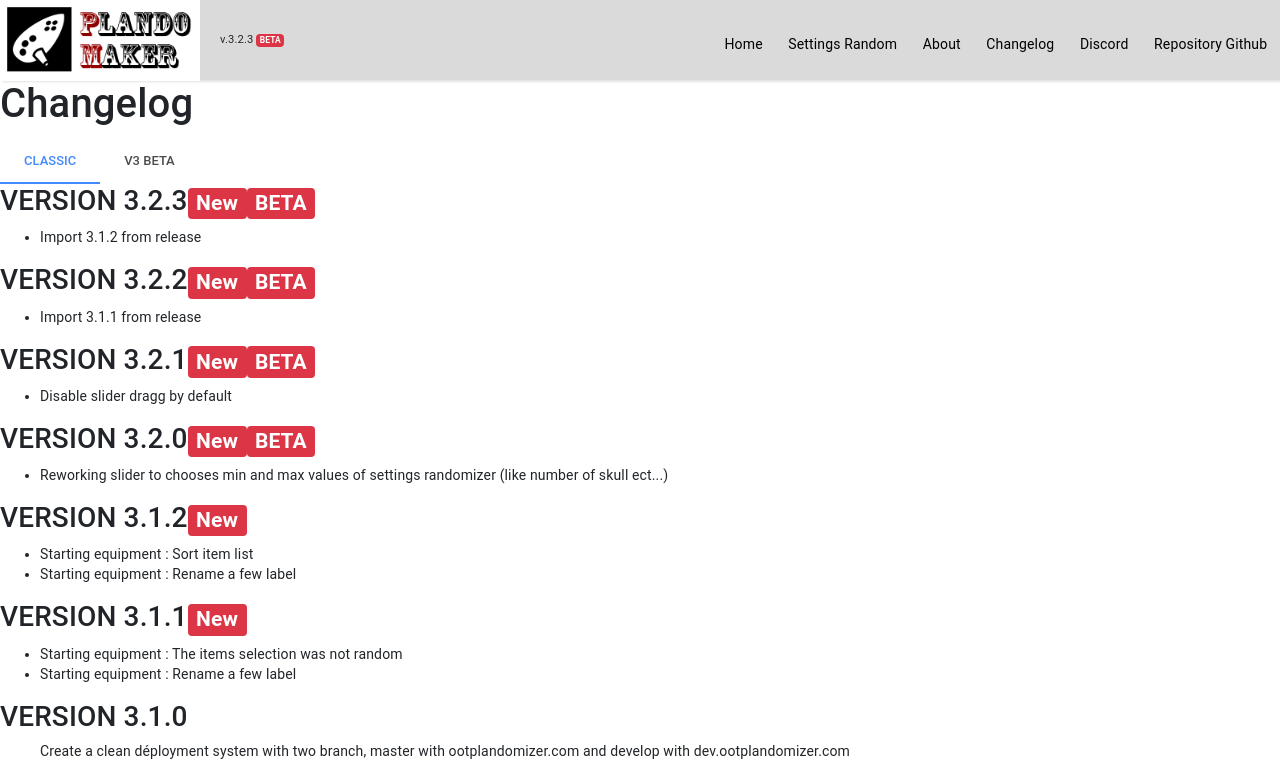
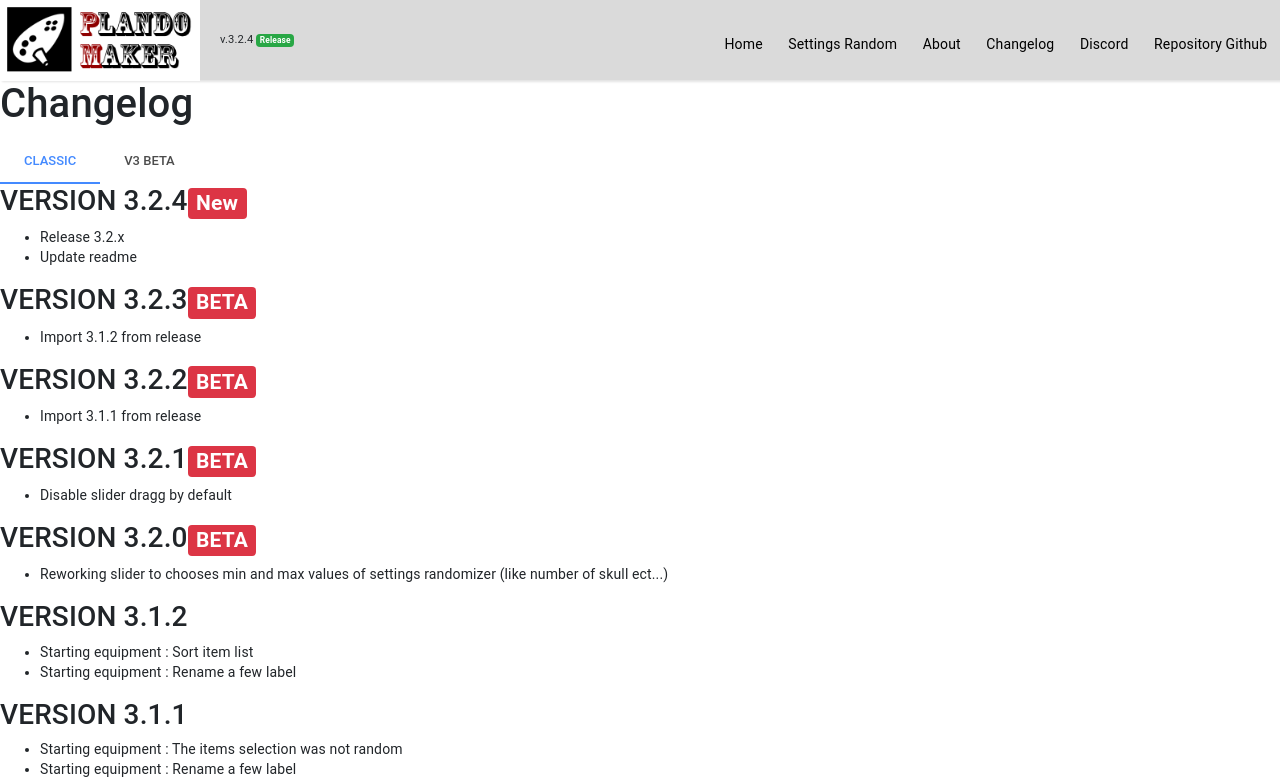
Before and after one commit to RawZ06/PlandoMaker, a Vue app: page /changelog in a window 1280 px wide. Shown: the top 781 px of the page. Built offline with nearby package versions, Linux system fonts and the light colour scheme.

Commit message:
Version 3.2.4

```diff
--- a/src/components/Changelog.vue
+++ b/src/components/Changelog.vue
@@ -7,28 +7,33 @@
 				<md-tab id="beta-3-version" md-label="V3 BETA"/>
 			</md-tabs>
 				<div v-if="tab === 'classic-version'">
-					<h3>VERSION 3.2.3<span class="badge badge-danger">New</span><span class="badge badge-danger">BETA</span></h3>
+					<h3>VERSION 3.2.4<span class="badge badge-danger">New</span></h3>
+					<ul>
+						<li>Release 3.2.x</li>
+						<li>Update readme</li>
+					</ul>
+					<h3>VERSION 3.2.3<span class="badge badge-danger">BETA</span></h3>
 					<ul>
 						<li>Import 3.1.2 from release</li>
 					</ul>
-					<h3>VERSION 3.2.2<span class="badge badge-danger">New</span><span class="badge badge-danger">BETA</span></h3>
+					<h3>VERSION 3.2.2<span class="badge badge-danger">BETA</span></h3>
 					<ul>
 						<li>Import 3.1.1 from release</li>
 					</ul>
-					<h3>VERSION 3.2.1<span class="badge badge-danger">New</span><span class="badge badge-danger">BETA</span></h3>
+					<h3>VERSION 3.2.1<span class="badge badge-danger">BETA</span></h3>
 					<ul>
 						<li>Disable slider dragg by default</li>
 					</ul>
-					<h3>VERSION 3.2.0<span class="badge badge-danger">New</span><span class="badge badge-danger">BETA</span></h3>
+					<h3>VERSION 3.2.0<span class="badge badge-danger">BETA</span></h3>
 					<ul>
 						<li>Reworking slider to chooses min and max values of settings randomizer (like number of skull ect...)</li>
 					</ul>
-					<h3>VERSION 3.1.2<span class="badge badge-danger">New</span></h3>
+					<h3>VERSION 3.1.2</h3>
 					<ul>
 						<li>Starting equipment : Sort item list</li>
 						<li>Starting equipment : Rename a few label</li>
 					</ul>
-					<h3>VERSION 3.1.1<span class="badge badge-danger">New</span></h3>
+					<h3>VERSION 3.1.1</h3>
 					<ul>
 						<li>Starting equipment : The items selection was not random</li>
 						<li>Starting equipment : Rename a few label</li>
--- a/src/components/Header.vue
+++ b/src/components/Header.vue
@@ -2,7 +2,7 @@
     <header>
 		<div class="title-version">
 			<router-link to="/"><img src="../img/logo.png" width="200px" alt="Logo Plando Maker with an Ocarina" title="Logo Plando Maker" class="title"></router-link>
-			<small>v.3.2.3 <span class="badge badge-danger">BETA</span></small>
+			<small>v.3.2.4 <span class="badge badge-success">Release</span></small>
 			<div title="Menu" class="c-icon c-icon-burger"><span> </span></div>
 		</div>
         <div class="links hide">
```
Also changed, not shown: 1 other file (tests, documents, lock files or other folders).
